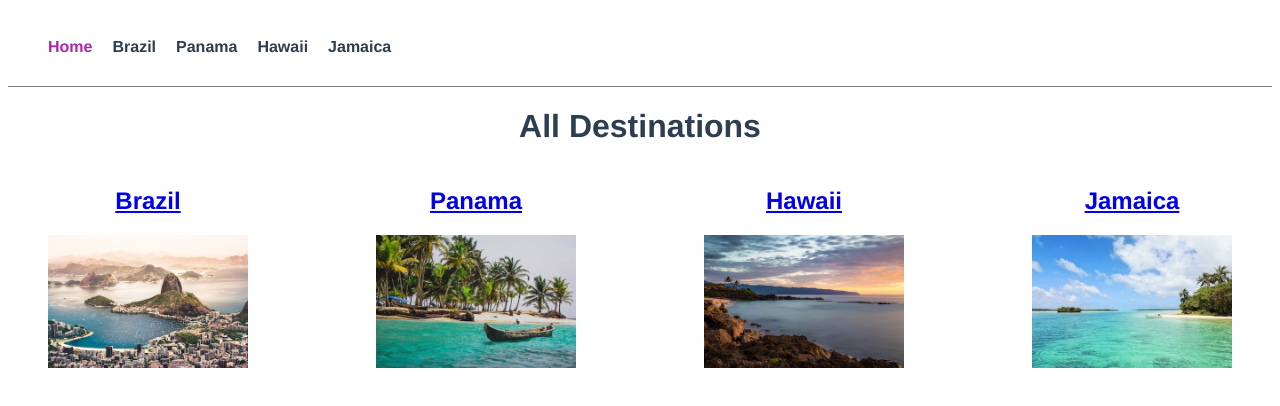
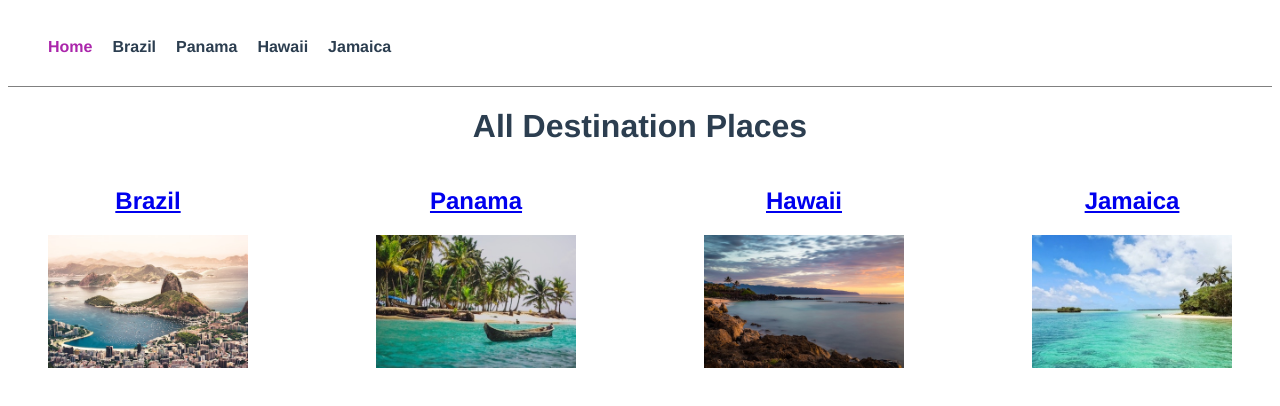
Before and after one commit to uzzal71/Vue-Router-for-Everyone, a Vue app: page /#/ in a window 1280 px wide. Shown: the top 406 px of the page. Built offline with nearby package versions, Linux system fonts and the light colour scheme.

Commit message:
All Destination Places

```diff
--- a/src/views/HomeView.vue
+++ b/src/views/HomeView.vue
@@ -1,6 +1,6 @@
 <template>
   <div class="home">
-    <h1>All Destinations</h1>
+    <h1>All Destination Places</h1>
     <div class="destinations">
       <div v-for="destination in destinations" :key="destination.name">
         <router-link :to="{ name: 'DestinationDetails', params: { id: destination.id } }">
```
